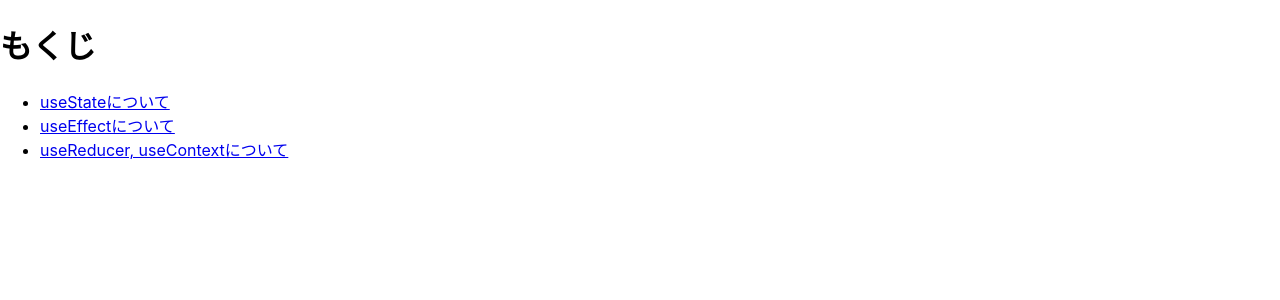
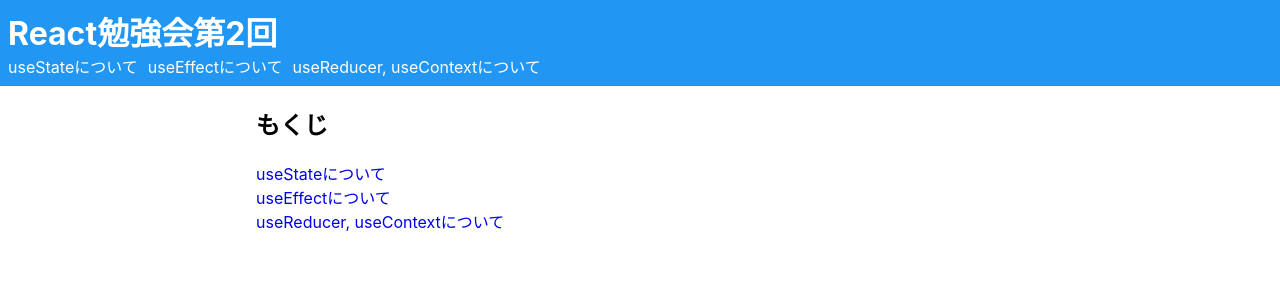
Before and after one commit to Yota-K/react-study, a React (Create React App) app: page / in a window 1280 px wide. Shown: the top 300 px of the page. Built offline with nearby package versions, Linux system fonts and the light colour scheme.

Commit message:
feat: スタイル追加して、コンポーネント分けられるやつは分けて。

```diff
--- a/src/App.tsx
+++ b/src/App.tsx
@@ -1,10 +1,14 @@
 import React from 'react';
 import './App.css';
+import Header from './components/Header';
 import RouteConfig from './Route/RouteConfig'
 
 const App: React.FC = () => {
   return (
-    <RouteConfig />
+    <>
+      <Header />
+      <RouteConfig />
+    </>
   );
 }
 
--- a/src/Route/Home.tsx
+++ b/src/Route/Home.tsx
@@ -1,24 +1,12 @@
 import React from 'react';
-import { Link } from "react-router-dom";
+import Nav from '../components/Nav'
 
 const Home: React.FC = () => {
   return (
-    <>
-      <h1>もくじ</h1>
-      <nav>
-        <ul>
-          <li>
-            <Link to="/use-state">useStateについて</Link>
-          </li>
-          <li>
-            <Link to="/use-effect">useEffectについて</Link>
-          </li>
-          <li>
-            <Link to="/use-reducer-and-use-context">useReducer, useContextについて</Link>
-          </li>
-        </ul>
-      </nav>
-    </>
+    <div className="container">
+      <h2>もくじ</h2>
+      <Nav />
+    </div>
   );
 };
 
--- /dev/null
+++ b/src/components/Header.tsx
@@ -0,0 +1,18 @@
+import React from 'react';
+import { Link } from "react-router-dom";
+import Nav from './Nav'
+
+const Header: React.FC = () => {
+  return (
+  <header>
+    <h1>
+      <Link to="/">React勉強会第2回</Link>
+    </h1>
+    <div className="header-nav">
+      <Nav />
+    </div>
+  </header>
+  );
+};
+
+export default Header;
--- /dev/null
+++ b/src/components/Nav.tsx
@@ -0,0 +1,22 @@
+import React from 'react';
+import { Link } from "react-router-dom";
+
+const Nav: React.FC = () => {
+  return (
+    <nav>
+      <ul>
+        <li>
+          <Link to="/use-state">useStateについて</Link>
+        </li>
+        <li>
+          <Link to="/use-effect">useEffectについて</Link>
+        </li>
+        <li>
+          <Link to="/use-reducer-and-use-context">useReducer, useContextについて</Link>
+        </li>
+      </ul>
+    </nav>
+  );
+};
+
+export default Nav;
--- a/src/index.css
+++ b/src/index.css
@@ -16,6 +16,49 @@ fieldset {
   border: none;
 }
 
+h1, ul {
+  margin: 0;
+  padding: 0;
+}
+
+li {
+  list-style: none;
+}
+
+a {
+  text-decoration: none;
+}
+
+/* header */
+header {
+  background: #2196f3;
+  color: #fff;
+  padding: 8px;
+}
+
+header h1 > a {
+  color: #fff;
+}
+
+header .header-nav ul {
+  display: flex;
+}
+
+header .header-nav ul > li:not(:last-child) {
+  padding-right: 10px;
+}
+
+header .header-nav ul > li a {
+  color: #fff;
+}
+
+header .header-nav ul > li a:hover {
+  color: crimson;
+  opacity: 0.8;
+  text-decoration: underline;
+}
+
+/* container */
 .container {
   width: 100%;
   max-width: 768px;
```
